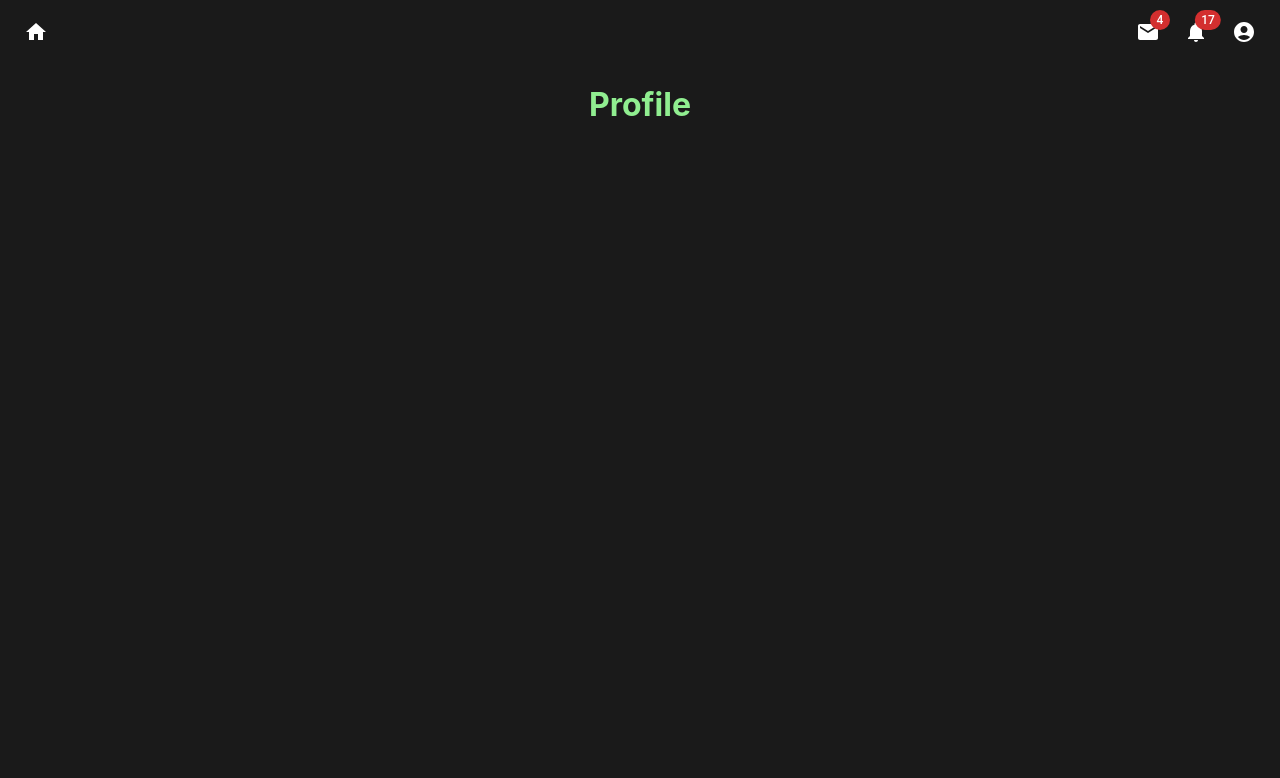
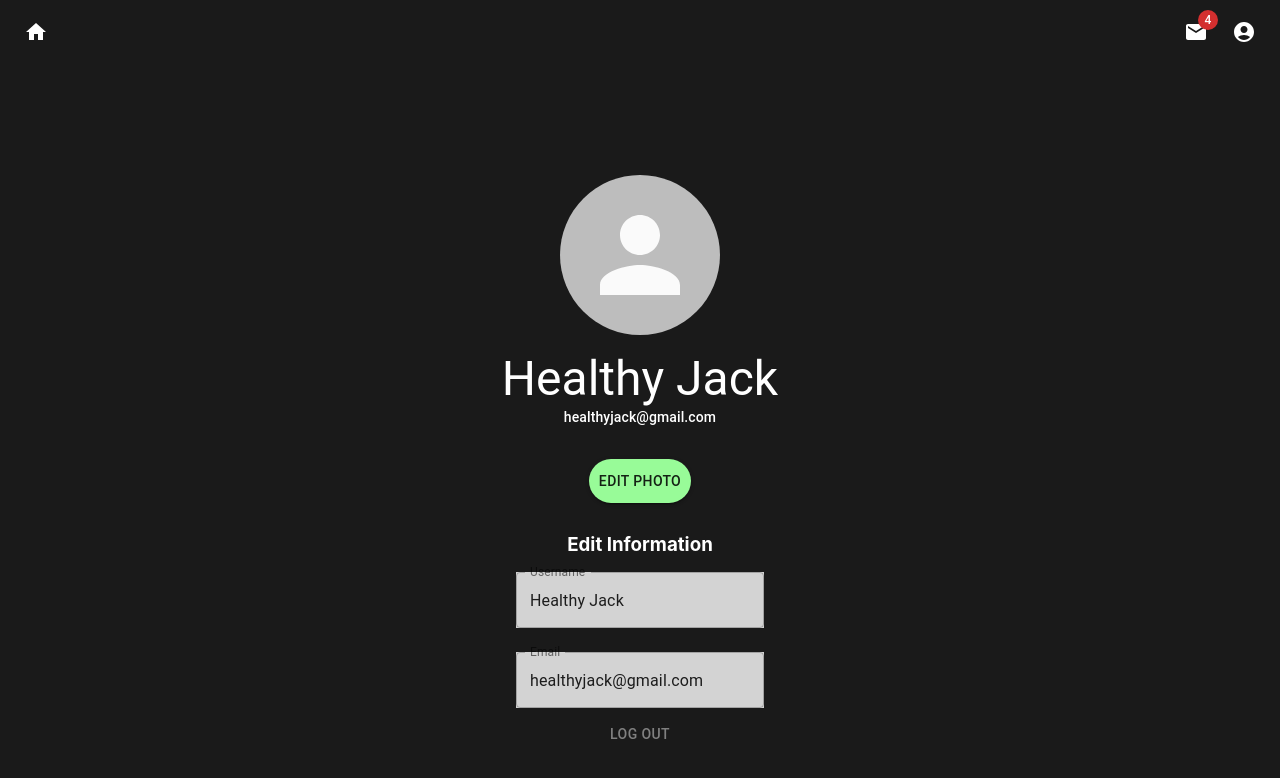
Before and after one commit to JassyAl/teamMeal, a React (Create React App) app: page /Profile in a window 1280 px wide. Shown: the top 778 px of the page. Built offline with nearby package versions, Linux system fonts and the light colour scheme; no server answers.

Commit message:
added grocery list function and user profile page

```diff
--- a/src/App.js
+++ b/src/App.js
@@ -21,6 +21,7 @@ import HealthGuides from "./components/Dashboard/Health";
 
 import { fetchFromAPI } from "./API/fetchFromAPI";
 import { useState, useEffect } from "react";
+import GroceryList from "./components/Recipes/GroceryList";
 
 function App() {
   const [selectedCategory, setSelectedCategory] = useState("chicken");
@@ -70,6 +71,7 @@ function App() {
         <Route path="/Account" element={<AccountInfo />}></Route>
         <Route path="/Health" element={<HealthGuides/>}></Route>
         <Route path="/Terms" element={<TAC />}></Route>
+        <Route path="/GroceryList" element={<GroceryList/>}></Route>
         <Route path="*" element={<NoPage />} />
       </Routes>
     </div>
--- a/src/components/Dashboard/Profile.jsx
+++ b/src/components/Dashboard/Profile.jsx
@@ -1,11 +1,101 @@
-import React from "react";
+import React, { useState } from "react";
+import { makeStyles } from "@material-ui/core/styles";
+import { Avatar, Button, TextField, Typography } from "@material-ui/core";
 
-function Profile() {
+const useStyles = makeStyles((theme) => ({
+  root: {
+    display: "flex",
+    flexDirection: "column",
+    alignItems: "center",
+    justifyContent: "center",
+    height: "100vh",
+  },
+  avatar: {
+    width: theme.spacing(20),
+    height: theme.spacing(20),
+    marginBottom: theme.spacing(2),
+  },
+  input: {
+    display: "none",
+    color: "#333333",
+  },
+}));
+
+function ProfilePage() {
+  const classes = useStyles();
+  const [username, setUsername] = useState("Healthy Jack");
+  const [email, setEmail] = useState("healthyjack@gmail.com");
+  const [image, setImage] = useState("");
+
+  const handleUsernameChange = (event) => {
+    setUsername(event.target.value);
+  };
+
+  const handleEmailChange = (event) => {
+    setEmail(event.target.value);
+  };
+
+  const handleImageChange = (event) => {
+    const file = event.target.files[0];
+    const reader = new FileReader();
+
+    reader.onload = () => {
+      setImage(reader.result);
+    };
+
+    if (file) {
+      reader.readAsDataURL(file);
+    }
+  };
+
   return (
-    <div>
-      <h1>Profile</h1>
+    <div className={classes.root}>
+      <Avatar alt={username} src={image} className={classes.avatar} />
+      <Typography variant="h3">{username}</Typography>
+      <Typography variant="subtitle2">{email}</Typography>
+      <input
+        accept="image/*"
+        className={classes.input}
+        id="avatar-upload"
+        type="file"
+        onChange={handleImageChange}
+      />
+      <label htmlFor="avatar-upload">
+        <Button
+          variant="contained"
+          component="span"
+          style={{
+            borderRadius: 30,
+            backgroundColor: "palegreen",
+            margin: 30,
+            padding: 10,
+          }}
+        >
+          Edit Photo
+        </Button>
+      </label>
+
+      <h3 style={{ margin: 0 }}>Edit Information</h3>
+      <TextField
+        label="Username"
+        value={username}
+        onChange={handleUsernameChange}
+        margin="normal"
+        variant="outlined"
+        color="white"
+        style={{ backgroundColor: "lightgray" }}
+      />
+      <TextField
+        label="Email"
+        value={email}
+        onChange={handleEmailChange}
+        margin="normal"
+        variant="outlined"
+        style={{ backgroundColor: "lightgray" }}
+      />
+      <Button style={{ color: "gray" }}>Log out</Button>
     </div>
   );
 }
 
-export default Profile;
+export default ProfilePage;
--- a/src/components/Navigation/NavBar.jsx
+++ b/src/components/Navigation/NavBar.jsx
@@ -1,10 +1,13 @@
 import * as React from "react";
-import { AppBar, Box, Toolbar, IconButton, Badge, MenuItem, Menu } from "@mui/material";
+import { useState } from "react";
+import { Avatar, AppBar, Box, Toolbar, IconButton, Badge, MenuItem, Menu } from "@mui/material";
 import AccountCircle from "@mui/icons-material/AccountCircle";
-import { Mail as MailIcon, Notifications as NotificationsIcon } from "@mui/icons-material";
+import { Mail as MailIcon } from "@mui/icons-material";
 import MoreIcon from "@mui/icons-material/MoreVert";
 import Home from "@mui/icons-material/Home";
 import "./appBar.css";
+// import { handleImageChange } from '../Dashboard/Profile';
+
 
 function NavBar() {
   const [anchorEl, setAnchorEl] = React.useState(null);
@@ -29,6 +32,12 @@ function NavBar() {
   const handleMobileMenuOpen = (event) => {
     setMobileMoreAnchorEl(event.currentTarget);
   };
+
+  // navbar image component
+  const [image, setImage] = useState("");
+  // const handleImageChange = (image) => {
+  //   setImage(image);
+  // };
 
   const menuId = "primary-search-account-menu";
 
@@ -82,18 +91,6 @@ function NavBar() {
         </IconButton>
         <p>Messages</p>
       </MenuItem>
-      <MenuItem>
-        <IconButton
-          size="large"
-          aria-label="show 17 new notifications"
-          color="inherit"
-        >
-          <Badge badgeContent={17} color="error">
-            <NotificationsIcon />
-          </Badge>
-        </IconButton>
-        <p>Notifications</p>
-      </MenuItem>
       <MenuItem onClick={handleProfileMenuOpen}>
         <IconButton
           size="large"
@@ -102,7 +99,7 @@ function NavBar() {
           aria-haspopup="true"
           color="inherit"
         >
-          <AccountCircle />
+          <Avatar alt="Profile" src={image} />
         </IconButton>
         <p>Profile</p>
       </MenuItem>
@@ -136,18 +133,11 @@ function NavBar() {
               size="large"
               aria-label="show 4 new mails"
               color="inherit"
+              component="a"
+              href="Messages"
             >
               <Badge badgeContent={4} color="error">
                 <MailIcon />
-              </Badge>
-            </IconButton>
-            <IconButton
-              size="large"
-              aria-label="show 17 new notifications"
-              color="inherit"
-            >
-              <Badge badgeContent={17} color="error">
-                <NotificationsIcon />
               </Badge>
             </IconButton>
             <IconButton
--- /dev/null
+++ b/src/components/Recipes/GroceryList.jsx
@@ -0,0 +1,82 @@
+import { Button } from '@mui/material';
+import React, { useState } from 'react';
+
+function GroceryList() {
+  const [groceries, setGroceries] = useState([]);
+  const [inputValue, setInputValue] = useState('');
+  const [listTitle, setListTitle] = useState('My Grocery List');
+
+  const handleInputChange = (event) => {
+    setInputValue(event.target.value);
+  };
+
+  const handleFormSubmit = (event) => {
+    event.preventDefault();
+    if (inputValue.trim()) {
+      setGroceries([...groceries, { name: inputValue.trim(), isChecked: false }]);
+      setInputValue('');
+    }
+  };
+
+  const handleCheckboxChange = (index) => {
+    const newGroceries = [...groceries];
+    newGroceries[index].isChecked = !newGroceries[index].isChecked;
+    setGroceries(newGroceries);
+  };
+
+  const handleDeleteItem = (index) => {
+    const newGroceries = [...groceries];
+    newGroceries.splice(index, 1);
+    setGroceries(newGroceries);
+  };
+
+  const handleDeleteAll = () => {
+    setGroceries([]);
+  };
+
+  const handleTitleChange = (event) => {
+    setListTitle(event.target.value);
+  };
+
+  const formStyle = {
+    paddingLeft: 10,
+    fontSize: 20,
+    backgroundColor: "#333333",
+    color: "white"
+  };
+
+  return (
+    <div>
+      <h1>My Grocery List</h1>
+      <div style={{paddingBottom: 30}}>
+        <label htmlFor="list-title" style={{margin: 50, fontSize: 20}}>List Title: </label>
+        <input style={ formStyle } type="text" id="list-title" value={listTitle} onChange={handleTitleChange} />
+      </div>
+      <form onSubmit={handleFormSubmit}>
+        <input style={ formStyle }type="text" value={inputValue} onChange={handleInputChange} />
+        <Button variant="contained"
+          color="secondary" type="submit" style={{marginLeft: 20,borderRadius: 30}}>Add Item</Button>
+      </form>
+      <h3 style={{textAlign: "left", marginLeft: 50, marginTop: 30, fontSize: 25}}>{listTitle}</h3>
+      <ul style={{fontSize: 30, paddingLeft: 50}}>
+        {groceries.map((grocery, index) => (
+          <li key={index} style={{marginBottom: 20}}>
+            <input
+              type="checkbox"
+              style={{marginRight: 20}}
+              checked={grocery.isChecked}
+              onChange={() => handleCheckboxChange(index)}
+            />
+            {grocery.name}
+            <Button variant="text" style={{ color: "red", borderRadius: 0, fontSize: 10, padding: 10 }} onClick={() => handleDeleteItem(index)}>x</Button>
+          </li>
+        ))}
+      </ul>
+      {groceries.length > 0 && (
+        <Button variant="contained" style={{backgroundColor: "red", marginLeft: 50, marginBottom: 50}} onClick={handleDeleteAll}>Delete List</Button>
+      )}
+    </div>
+  );
+}
+
+export default GroceryList;
```
